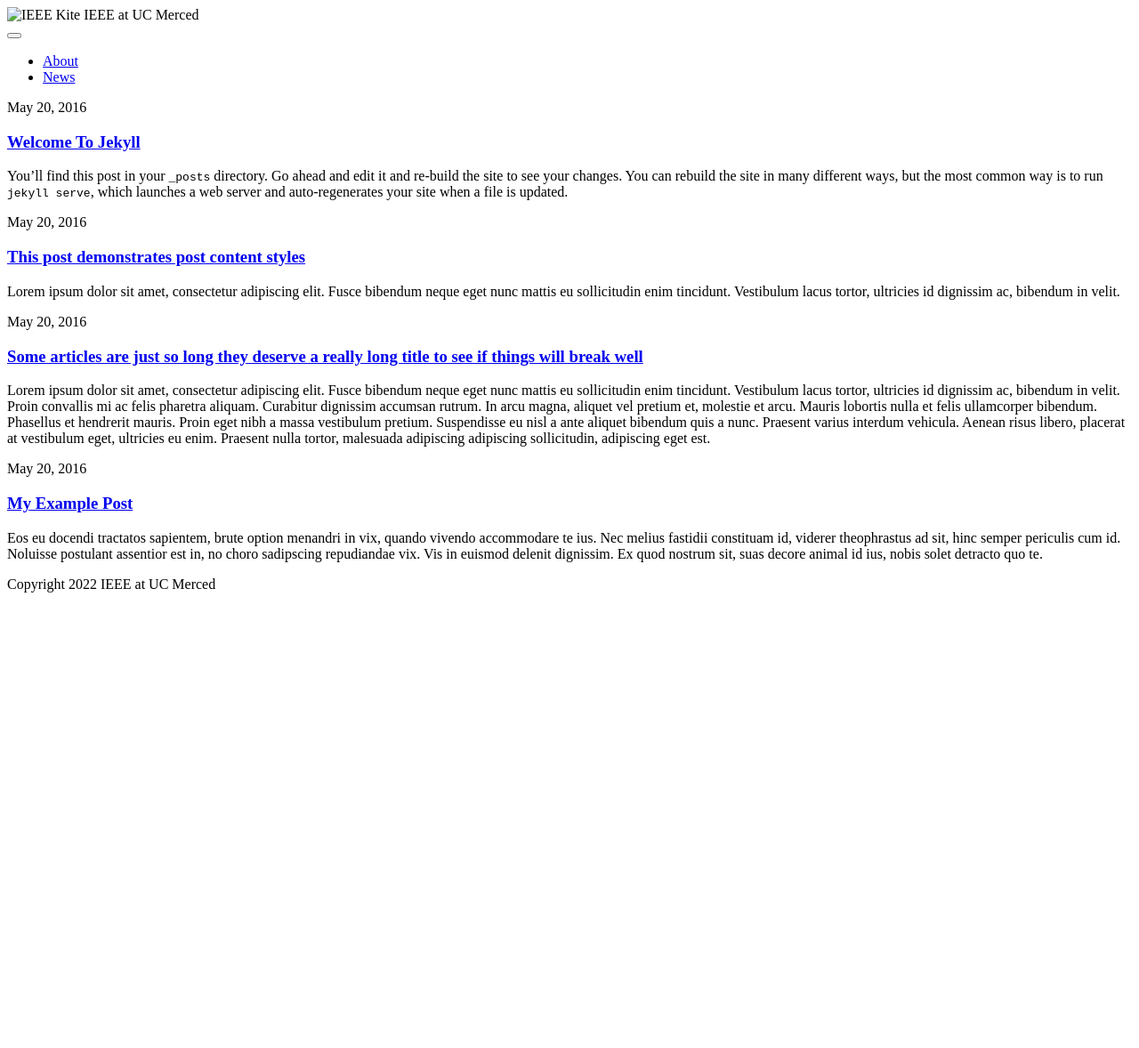
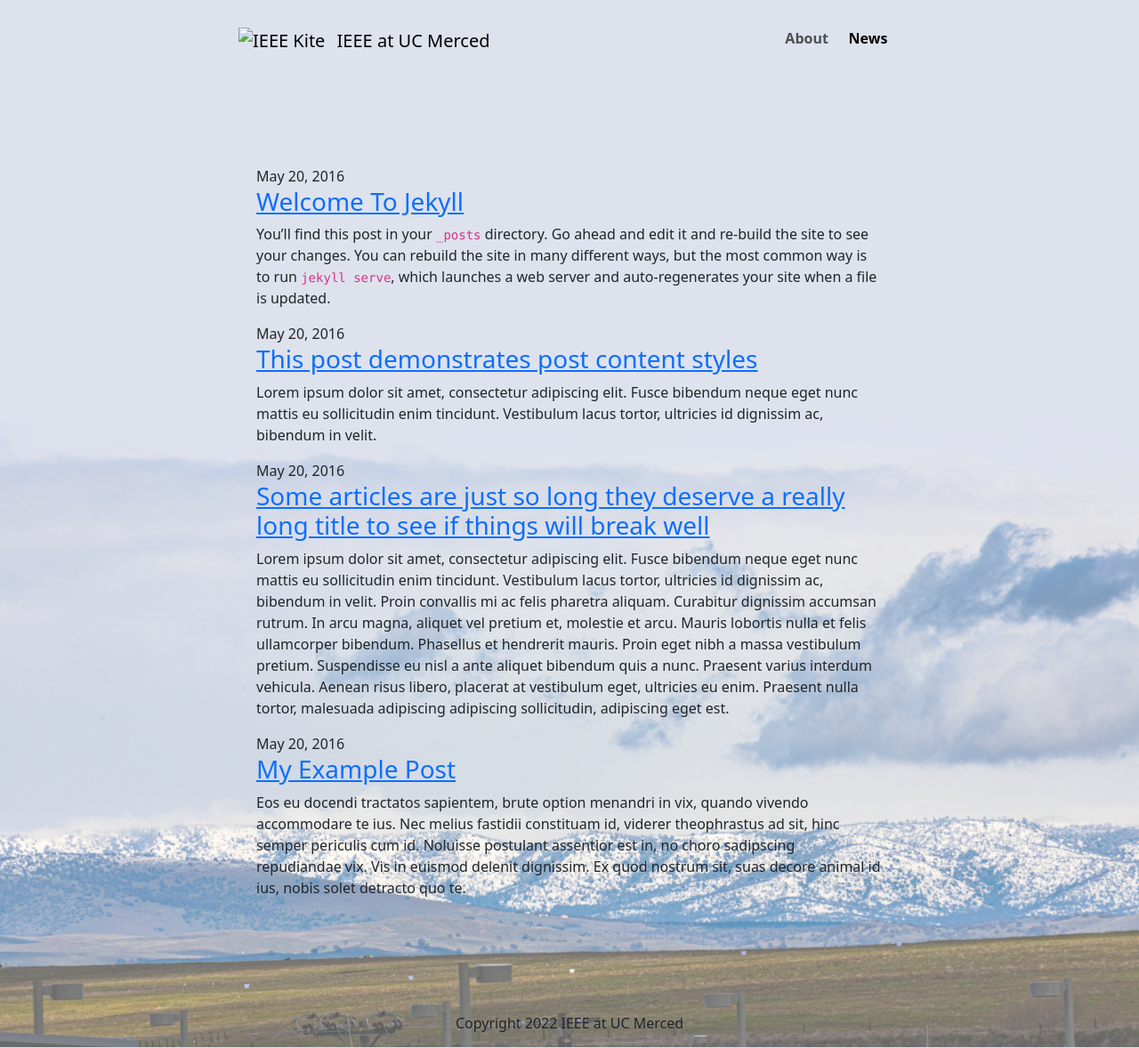
Before and after one commit to IEEEMerced/ieeemerced-jekyll-theme, a Jekyll site: the page built from news.html, in a window 1280 px wide. Shown: the whole page at 89% size. Built offline with Jekyll 4.4.1, drawn with Linux system fonts in a browser that asks for light colours; before the commit the page ends 900 px from its top, so only the background shows below that.

Commit message:
rel linking doesn't work for pages not in root

```diff
--- a/_includes/head.html
+++ b/_includes/head.html
@@ -3,10 +3,10 @@
     <meta http-equiv="X-UA-Compatible" content="IE=edge">
     <meta name="viewport" content="width=device-width, initial-scale=1">
     {%- seo -%}
-    <link rel="icon" href="assets/img/favicon.ico" type="image/vnd.microsoft.icon">
-    <link rel="icon" href="assets/img/favicon.png" type="image/png">
-    <link rel="icon" href="assets/img/favicon.svg" type="image/svg+xml">
-    <link rel="stylesheet" href="{{ "assets/css/bootstrap-theme.css" | relative url }}">
+    <link rel="icon" href=/assets/img/favicon.ico" type="image/vnd.microsoft.icon">
+    <link rel="icon" href="/assets/img/favicon.png" type="image/png">
+    <link rel="icon" href="/assets/img/favicon.svg" type="image/svg+xml">
+    <link rel="stylesheet" href="{{ "/assets/css/bootstrap-theme.css" | relative url }}">
     {%- feed_meta -%}
     {%- if jekyll.environment == 'production' and site.google_analytics -%}
     {%- include google-analytics.html -%}
--- a/_includes/scripts.html
+++ b/_includes/scripts.html
@@ -1 +1 @@
-<script src="{{ 'assets/js/bootstrap-5.3.0-alpha1/bootstrap.bundle.min.js' | relative_url }}"></script>
+<script src="{{ '/assets/js/bootstrap-5.3.0-alpha1/bootstrap.bundle.min.js' | relative_url }}"></script>
```
